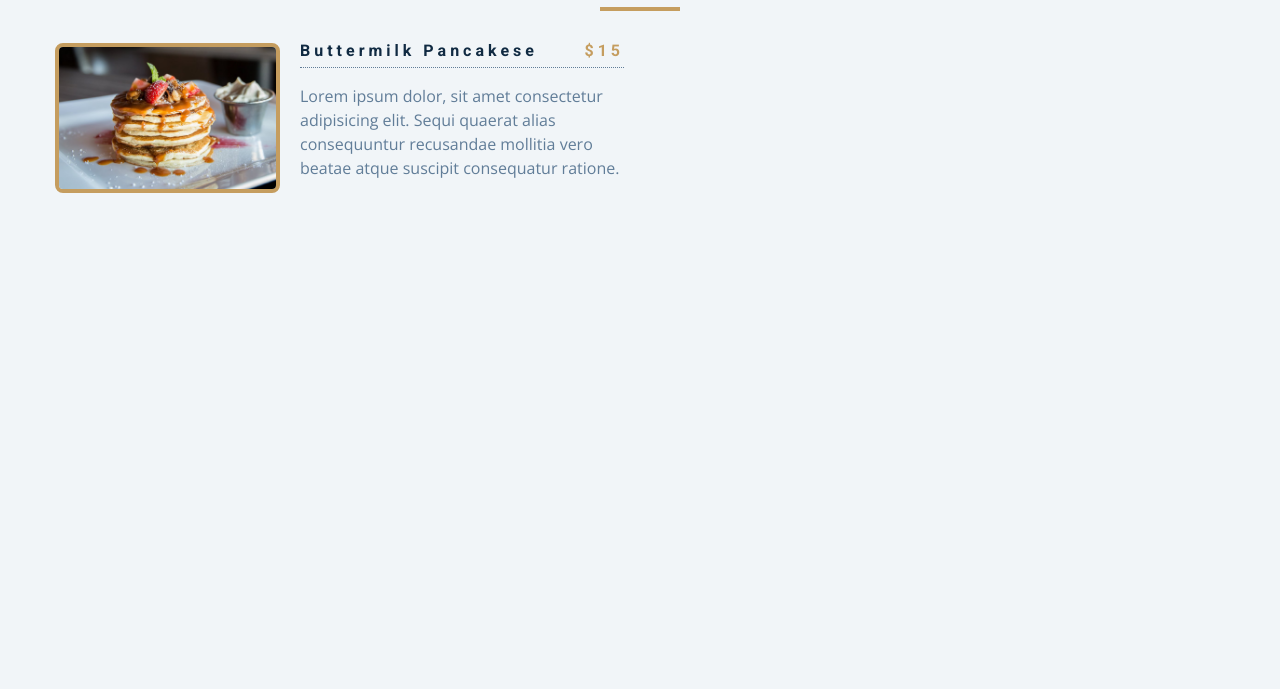
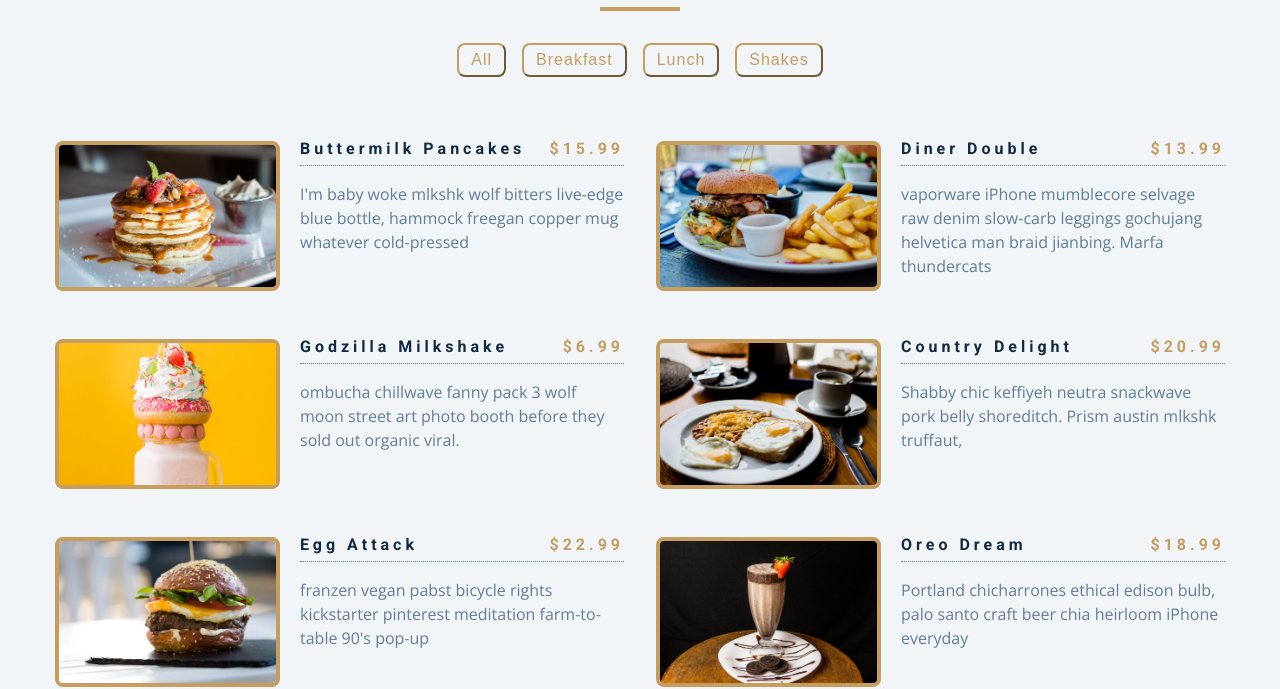
Before and after one commit to sakshi1feb/Web-Dev-Mini-Projects, a plain HTML site: page VanilaJsProjects/Menu/index.html in a window 1280 px wide. Shown: the part 125-814 px from the top of the page. Drawn offline with nearby package versions, Linux system fonts and the light colour scheme.

Commit message:
made the menu project as per instructions

```diff
--- a/VanilaJsProjects/Menu/app.js
+++ b/VanilaJsProjects/Menu/app.js
@@ -75,11 +75,46 @@ const menu = [
 ];
 
 const sectionCenter=document.querySelector(".section-center");
+const filterBtns=document.querySelectorAll(".filter-btn");
 
+
+//load items
 window.addEventListener('DOMContentLoaded',function(){
-    let displayMenu=menu.map(function(item){
-        // console.log(item);
-        return '<h1>$(item.title</h1>';
-    });
-    console.log(displayMenu);
-})
+      displayMenuItems(menu);
+});
+// filter items
+filterBtns.forEach(function(btn){
+  btn.addEventListener("click",function(e){
+      const category = e.currentTarget.dataset.id;
+      const menuCategory=menu.filter(function(filterItem){
+        if(filterItem.category===category)
+            return filterItem;
+      });
+
+      if(category === "all")
+        return displayMenuItems(menu);
+      else
+        return displayMenuItems(menuCategory);
+  });
+});
+
+
+
+
+function displayMenuItems(menuItems){
+  let displayMenu=menuItems.map(function(item){
+    // console.log(item);
+    return `<article class="menu-item">
+    <img src=${item.img} class="photo" alt=${item.title}>
+    <div class="item-info">
+      <header>
+        <h4>${item.title}</h4>
+      <h4 class="price">$${item.price}</h4>
+      </header>
+      <p class="item-text">${item.desc}</p>
+    </div>
+  </article>`;
+});
+displayMenu=displayMenu.join("")
+sectionCenter.innerHTML=displayMenu;
+}
--- a/VanilaJsProjects/Menu/index.html
+++ b/VanilaJsProjects/Menu/index.html
@@ -3,7 +3,7 @@
   <head>
     <meta charset="UTF-8" />
     <meta name="viewport" content="width=device-width, initial-scale=1.0" />
-    <title>Starter</title>
+    <title>Display Menu</title>
     <!-- font-awesome -->
     <link
       rel="stylesheet"
@@ -20,6 +20,13 @@
         <div class="underline"></div>
       </div>
       <!-- filter buttons -->
+      <div class="btn-container">
+        <button class="filter-btn" data-id="all">all</button>
+        <button class="filter-btn" data-id="breakfast">breakfast</button>
+        <button class="filter-btn" data-id="lunch">lunch</button>
+        <button class="filter-btn" data-id="shakes">shakes</button>
+      </div>
+      <!-- filter buttons end -->
       <!-- menu items -->
       <div class="section-center">
         <!-- single item -->
```
